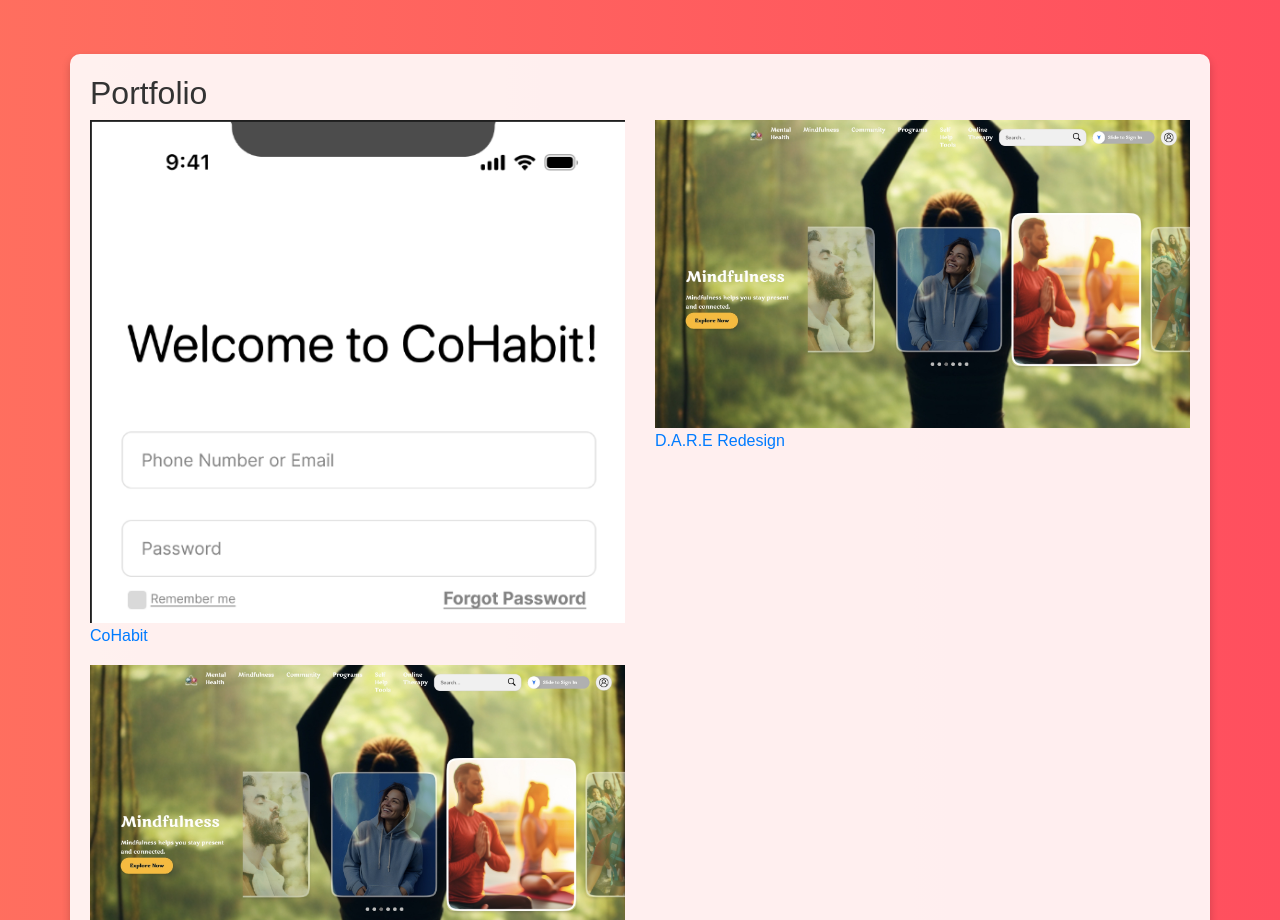
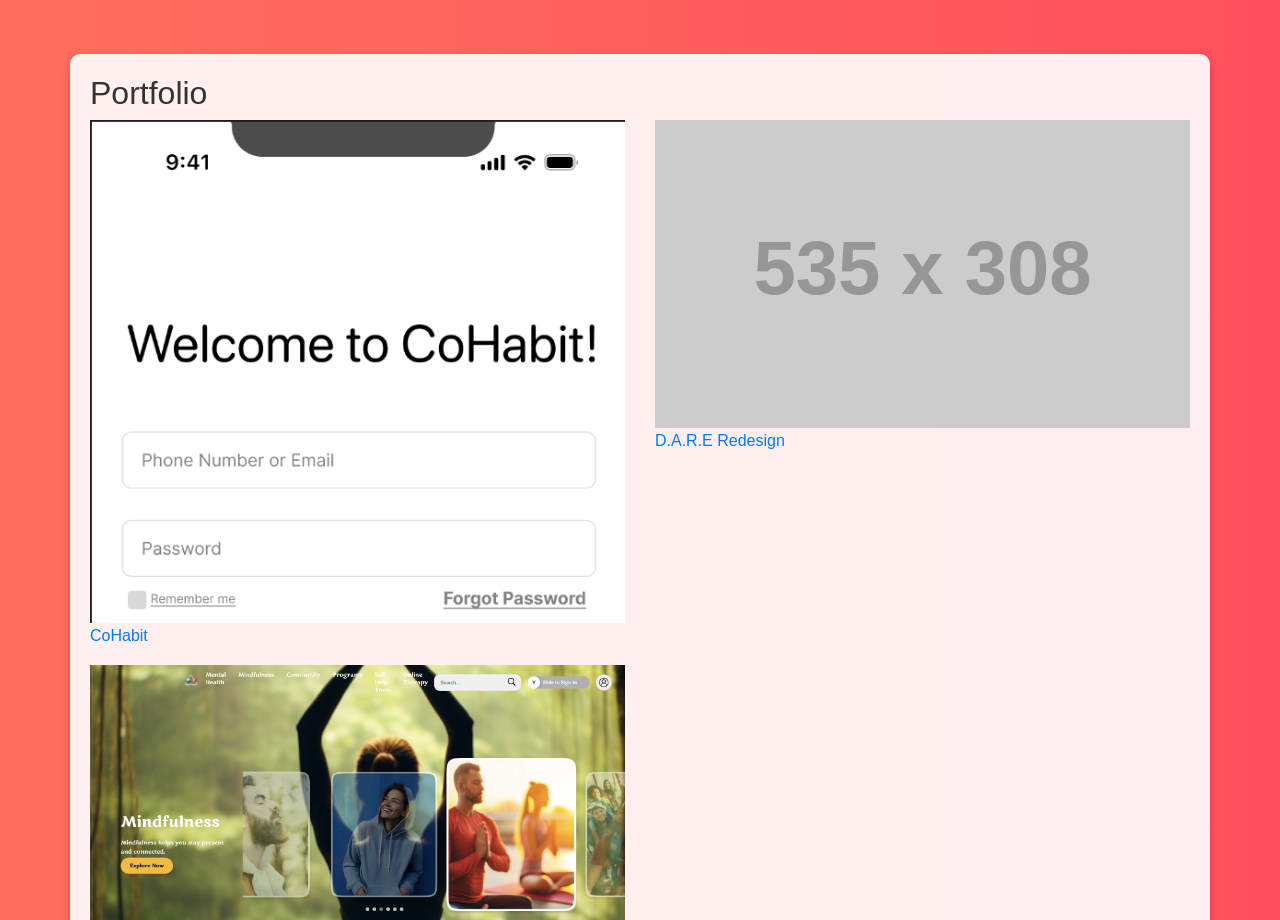
Before and after one commit to MatthewTrucco/Trucco-Portfolio, a plain HTML site: page index.html in a window 1280 px wide. Shown: the part 1460-2380 px from the top of the page. Drawn offline with nearby package versions, Linux system fonts and the light colour scheme; placeholder pictures from the web are drawn by us.

Commit message:
Update index.html

```diff
--- a/index.html
+++ b/index.html
@@ -66,7 +66,7 @@
                 </div>
                 <div class="col-md-6">
                     <a href="project2.html">
-                        <img src="images/Mindbloom.jpg" alt="Project 2" class="img-fluid">
+                        <img src="https://placehold.co/535x308" alt="Project 2" class="img-fluid">
                         <p>D.A.R.E Redesign</p>
                     </a>
                 </div>
```
